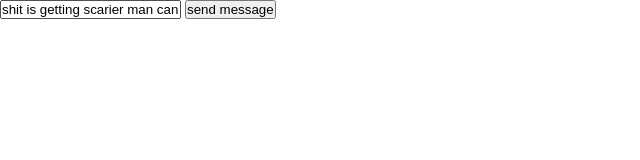
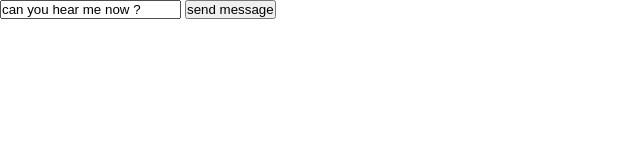
Before and after one commit to Afoke-reality23/client-weather-side, a plain HTML site: page index.html in a window 1280 px wide. Shown: the full height of the page, 0-640 px from the left. Drawn offline with Linux system fonts and the light colour scheme; no server answers.

Commit message:
hopefully everthing works fine now

```diff
--- a/app.js
+++ b/app.js
@@ -24,10 +24,10 @@ document.addEventListener("DOMContentLoaded", () => {
   // const regionState = document.querySelector(".region_state");
   // const cloud = document.querySelector(".cloud");
   // const country = document.querySelector(".country");
-  //const clientId =
-  //localStorage.getItem("clientId") || Math.random().toString(36).slice(2, 6);
-  //console.log(clientId);
-  //localStorage.setItem("clientId", clientId);
+  const clientId =
+    localStorage.getItem("clientId") || Math.random().toString(36).slice(2, 6);
+  // console.log(clientId);
+  localStorage.setItem("clientId", clientId);
   btn.addEventListener("click", fetchData);
   btn.click();
 
@@ -55,6 +55,7 @@ document.addEventListener("DOMContentLoaded", () => {
           "Content-Type": "application/json",
         },
         body: JSON.stringify({
+          clientId: clientId,
           city: text,
         }),
       }
--- a/index.html
+++ b/index.html
@@ -30,12 +30,7 @@
     <!--<script src="test.js" defer></script>-->
   </head>
   <body>
-    <input
-      type="text"
-      name="message"
-      id="city"
-      value="shit is getting scarier man can you hear me ?"
-    />
+    <input type="text" name="message" id="city" value="can you hear me now ?" />
     <button class="btn">send message</button>
     <p class="message"></p>
     <!-- <div class="parent">
```
